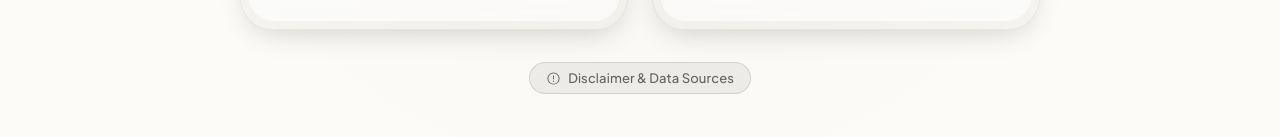
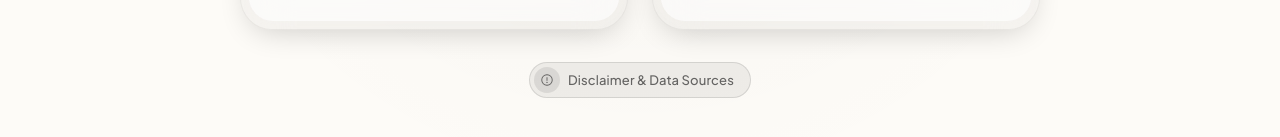
Before and after one commit to zzokm/fcai-course-explorer, a Next.js app: page / in a window 1280 px wide. Shown: the part 759-896 px from the top of the page. Built offline with nearby package versions, Linux system fonts and the light colour scheme.

Commit message:
style: Visually center icon inside pill button using inset circular container

```diff
--- a/src/components/ui/disclaimer.tsx
+++ b/src/components/ui/disclaimer.tsx
@@ -46,8 +46,8 @@ export function Disclaimer() {
           fontFamily: "var(--font-jakarta), system-ui, sans-serif",
           display: "flex",
           alignItems: "center",
-          gap: "0.45rem",
-          padding: "0.45rem 1rem",
+          gap: "0.5rem",
+          padding: "0.25rem 1rem 0.25rem 0.25rem",
           background: "color-mix(in srgb, var(--foreground) 6%, transparent)",
           border: "1px solid color-mix(in srgb, var(--foreground) 12%, transparent)",
           borderRadius: "9999px",
@@ -69,7 +69,18 @@ export function Disclaimer() {
           e.currentTarget.style.borderColor = "color-mix(in srgb, var(--foreground) 12%, transparent)";
         }}
       >
-        <WarningCircle size={15} weight="regular" />
+        <span style={{
+          display: "flex",
+          alignItems: "center",
+          justifyContent: "center",
+          width: "26px",
+          height: "26px",
+          borderRadius: "9999px",
+          background: "color-mix(in srgb, var(--foreground) 9%, transparent)",
+          flexShrink: 0,
+        }}>
+          <WarningCircle size={14} weight="regular" />
+        </span>
         <span>Disclaimer & Data Sources</span>
       </button>
 
```
